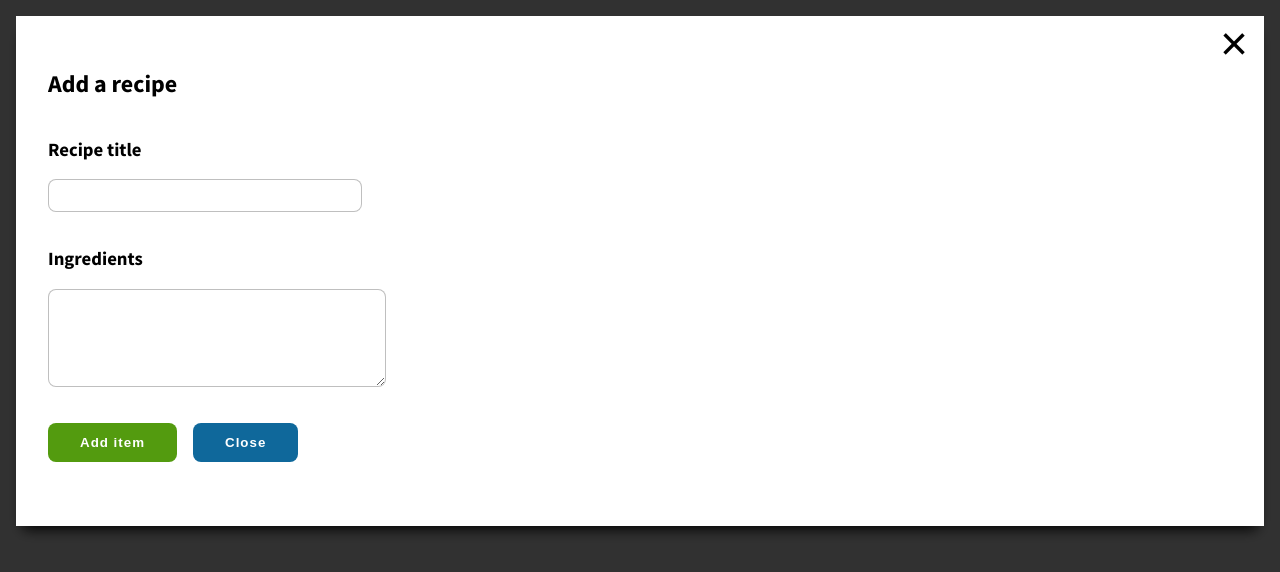
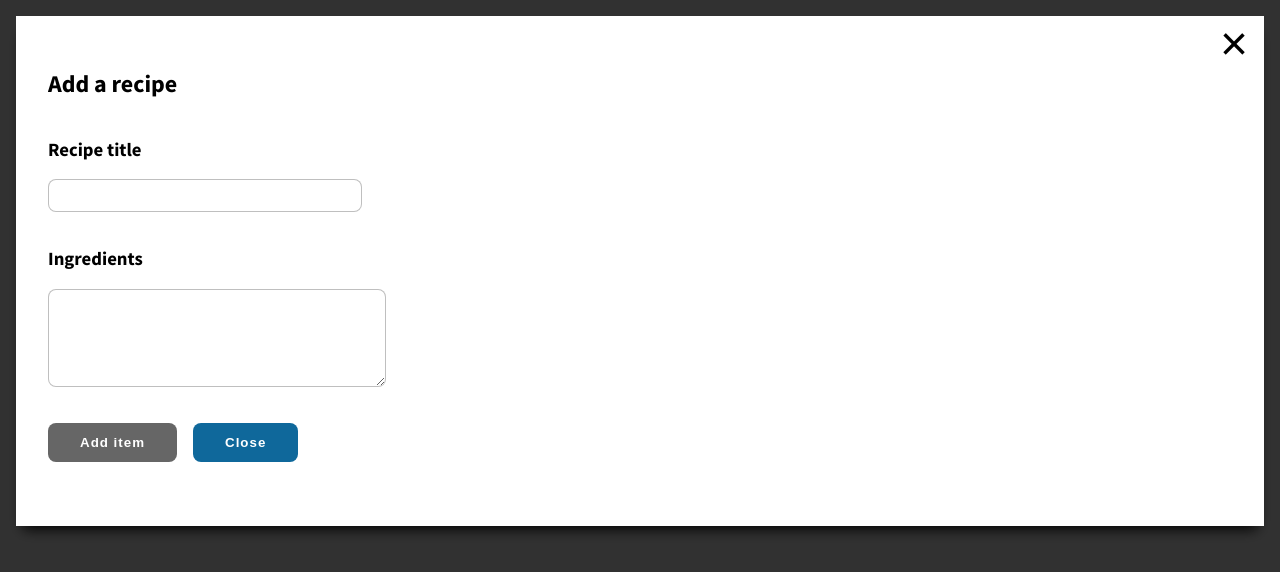
Before and after one commit to lucasgoral/react-crud, a React (Create React App) app: page / in a window 1280 px wide. Both pictures are taken after a click on the button "Add item". Shown: the top 572 px of the page. Built offline with nearby package versions, Linux system fonts and the light colour scheme.

Commit message:
ie11 bt fix

```diff
--- a/src/components/RecipeForm.jsx
+++ b/src/components/RecipeForm.jsx
@@ -95,7 +95,11 @@
             Incorrect ingredients list
           </p>
         </div>
-        <button className="bt bt-good" type="button" onClick={handleSubmit}>
+        <button
+          className={`bt  ${submitDisabled() ? "bt-good" : "bt-disabled"}`}
+          type="button"
+          onClick={handleSubmit}
+        >
           {edit ? "Edit Item" : "Add item"}
         </button>
         <button type="button" className="bt" onClick={close}>
--- a/src/sass/buttons.scss
+++ b/src/sass/buttons.scss
@@ -10,6 +10,7 @@
     margin-right: 1rem;
     letter-spacing: 1px;
     font-weight: 600;
+    display: inline-block;
     &:focus,
     &:hover {
         opacity: 0.9;
@@ -41,6 +42,8 @@
     width: 100%;
 }
 
-.bt[disabled] {
+.bt[disabled],
+.bt-disabled {
     background-color: $gray;
+    pointer-events: none;
 }
```
